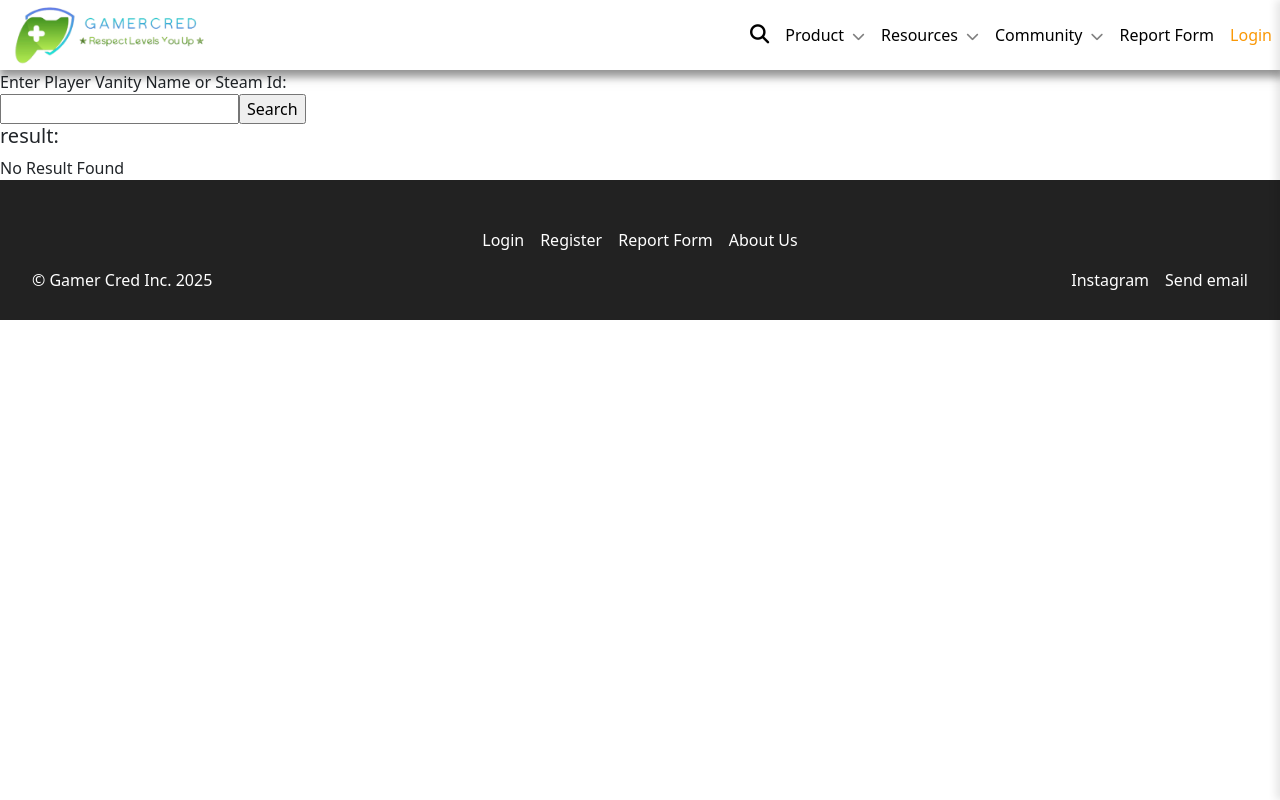
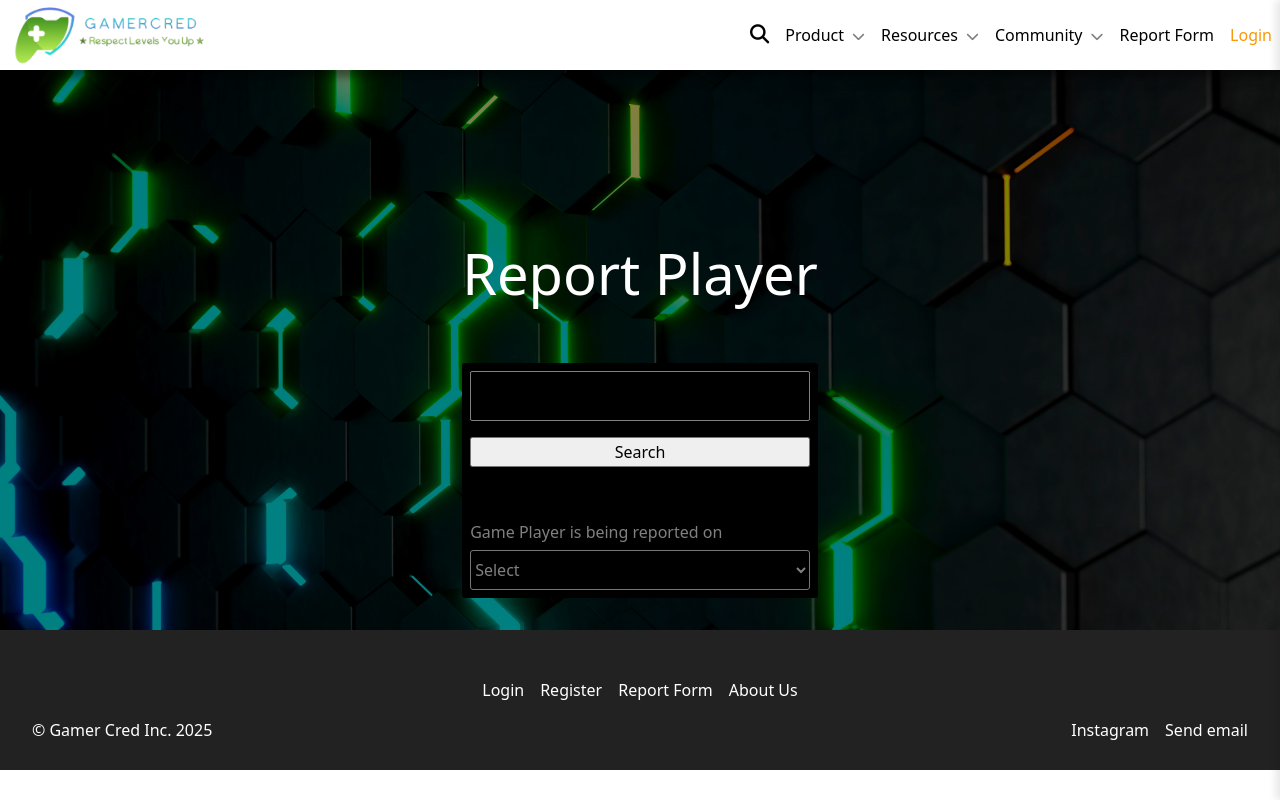
Before and after one commit to jonas060831/gamercred-frontend, a React (Vite) app: page /report-form in a window 1280 px wide. Built offline with nearby package versions, Linux system fonts and the light colour scheme; no server answers.

Commit message:
started editing report page

```diff
--- a/src/pages/ReportFormPage.tsx
+++ b/src/pages/ReportFormPage.tsx
@@ -1,10 +1,15 @@
 import ReportForm from "../ui/forms/report-form/ReportForm"
+import MastHead from "../ui/masthead/MastHead"
 
 const ReportFormPage = () => {
   return (
     <div className="page_container">
 
-        <ReportForm />
+        <MastHead header="Report Player" description="">
+          <ReportForm />
+        </MastHead>
+
+
 
     </div>
   )
--- /dev/null
+++ b/src/ui/forms/report-form/ReportForm.module.css
@@ -0,0 +1,29 @@
+.report_form {
+    background-color: black;
+    border-radius: 3px;
+    padding: 0.5rem;
+    display: flex;
+    flex-direction: column;
+    width: 100%;
+    color: gray;
+    text-align: left;
+    gap: 1rem;
+}
+
+
+.report_form_input_text {
+    padding: 1rem;
+    height: 50px;
+    background: none;
+    border: 1px solid gray;
+    border-radius: 2px;
+}
+
+.select_reported_game {
+    width: 100%;
+    background: none;
+    border-radius: 3px;
+    height: 40px;
+    color: gray;
+
+}
--- a/src/ui/forms/report-form/ReportForm.tsx
+++ b/src/ui/forms/report-form/ReportForm.tsx
@@ -9,7 +9,7 @@ type Player = {
 
 }
 
-
+import styles from './ReportForm.module.css'
 
 const ReportForm= () => {
 
@@ -83,20 +83,40 @@ const ReportForm= () => {
 
   return (
     <>
-    <form onSubmit={handleSearch}>
+    <form className={styles.report_form} onSubmit={handleSearch}>
 
-    Enter Player Vanity Name or Steam Id: <br />
+
     <input
      type="text"
      name=""
      value={vanityOrSteamId}
+     className={styles.report_form_input_text}
      onChange={e => setVanityOrSteamId(e.target.value)}
     />
 
-    <input type="submit" value="Search" />
+    <input
+     type="submit"
+     value="Search"
+     className={styles.report_form_input_submit}
+    />
+
+    <br />
+
+    <div style={{ width: '100%'}}>
+        <h6>Game Player is being reported on</h6>
+        <select
+         className={styles.select_reported_game}
+         name="game_logged_in_user_have"
+         id="game_logged_in_user_have"
+         defaultValue="Select"
+        >
+            <option value="Select" >Select</option>
+
+        </select>
+    </div>
+
     </form>
-
-    <h5>result:</h5>
+    {/* <h5>result:</h5>
     {
         Object.keys(player).length !== 0 ? (
             <>
@@ -108,7 +128,7 @@ const ReportForm= () => {
         ) : (
             <>No Result Found</>
         )
-    }
+    } */}
     </>
 
   )
```
